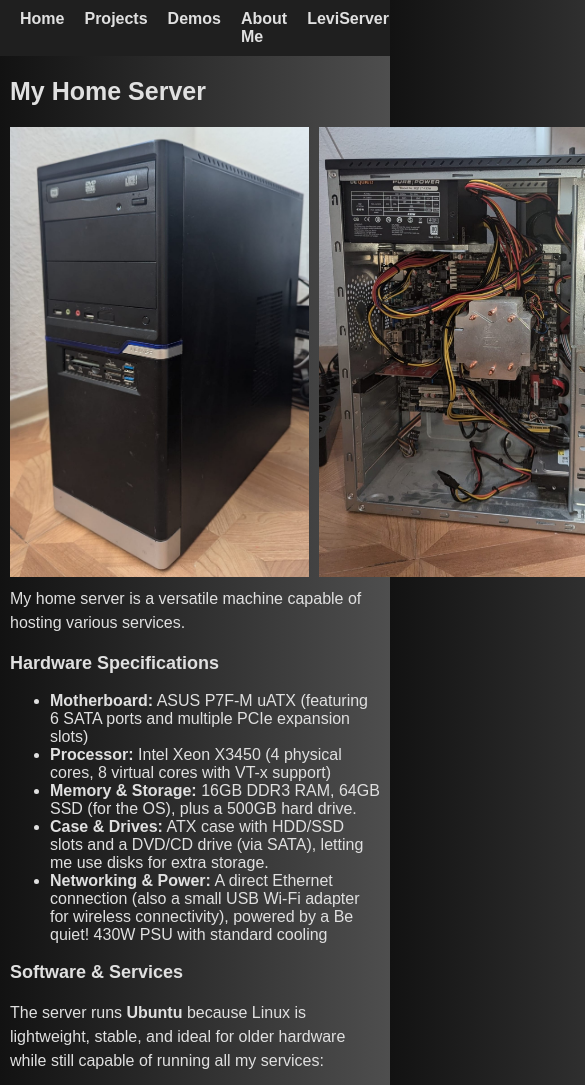
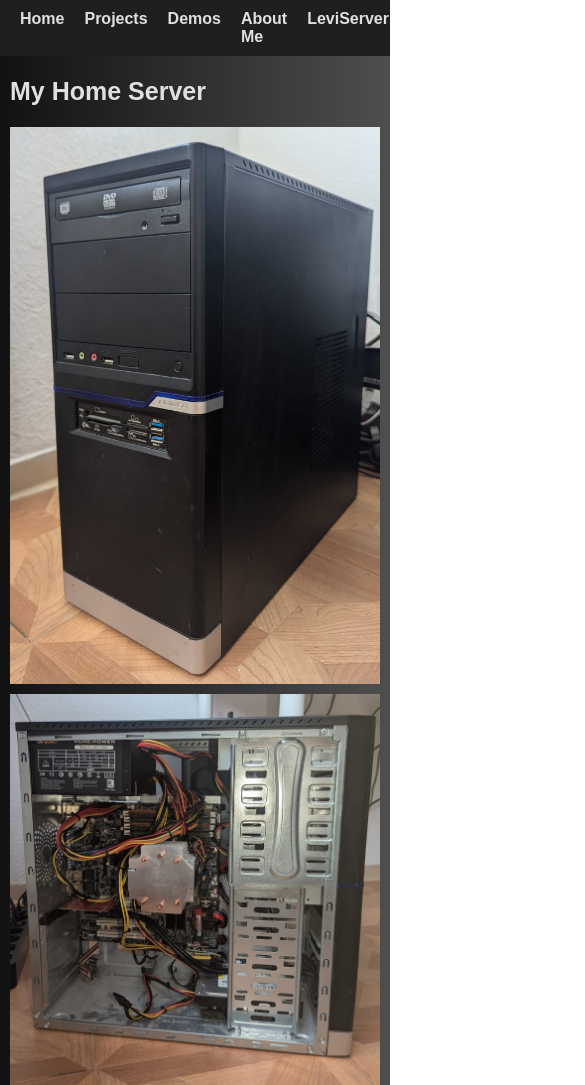
Before and after one commit to ishirseth/leviserver, a plain HTML site: page LeviServerWeb/projects/server.html in a window 390 px wide. Shown: the top 1085 px of the page, 585 px wide, since content can reach past the window. Drawn offline with Linux system fonts and the light colour scheme.

Commit message:
fix page for mobile

```diff
--- a/LeviServerWeb/css/style.css
+++ b/LeviServerWeb/css/style.css
@@ -65,6 +65,13 @@ p {
 
 a {
   color: #7dd3fc;
+}
+
+ul li {
+  overflow-x: auto;
+  overflow-y: hidden;
+  -webkit-overflow-scrolling: touch;
+  padding-bottom: 5px;
 }
 
 .intro-box {
@@ -162,6 +169,18 @@ a {
 
 .project-div--center {
   justify-content: center;
+}
+
+.row-img-container {
+  display: flex;
+  gap: 10px;
+  margin-bottom: 10px;
+}
+
+.row-img {
+  height: 450px;
+  width: auto;
+  object-fit: cover;
 }
 
 .project-video {
@@ -266,6 +285,15 @@ a {
     margin: 0 0 12px 0;
   }
 
+  .row-img-container {
+    flex-direction: column;
+  }
+
+  .row-img {
+    height: auto;
+    width: 100%;
+  }
+
   .video-frame {
   border-radius: 12px;
   overflow: hidden;
--- a/LeviServerWeb/projects/server.html
+++ b/LeviServerWeb/projects/server.html
@@ -14,9 +14,9 @@
 <section class="server-section">
   <h2>My Home Server</h2>
 
-  <div style="display: flex; gap: 10px; margin-bottom: 10px;">
-    <img src="../images/Server.jpeg" alt="Server" style="height: 450px; width: auto; object-fit: cover;">
-    <img src="../images/ServerOpen.jpeg" alt="Server Open" style="height: 450px; width: auto; object-fit: cover;">
+  <div class="row-img-container">
+    <img src="../images/Server.jpeg" alt="Server" class="row-img">
+    <img src="../images/ServerOpen.jpeg" alt="Server Open" class="row-img">
   </div>
 
   <div class="server-intro">
```
Also changed, not shown: LeviServerWeb/projects/atomsimulation.html (+2 -2 lines), LeviServerWeb/projects/dipolesimulation.html (+2 -2 lines).
